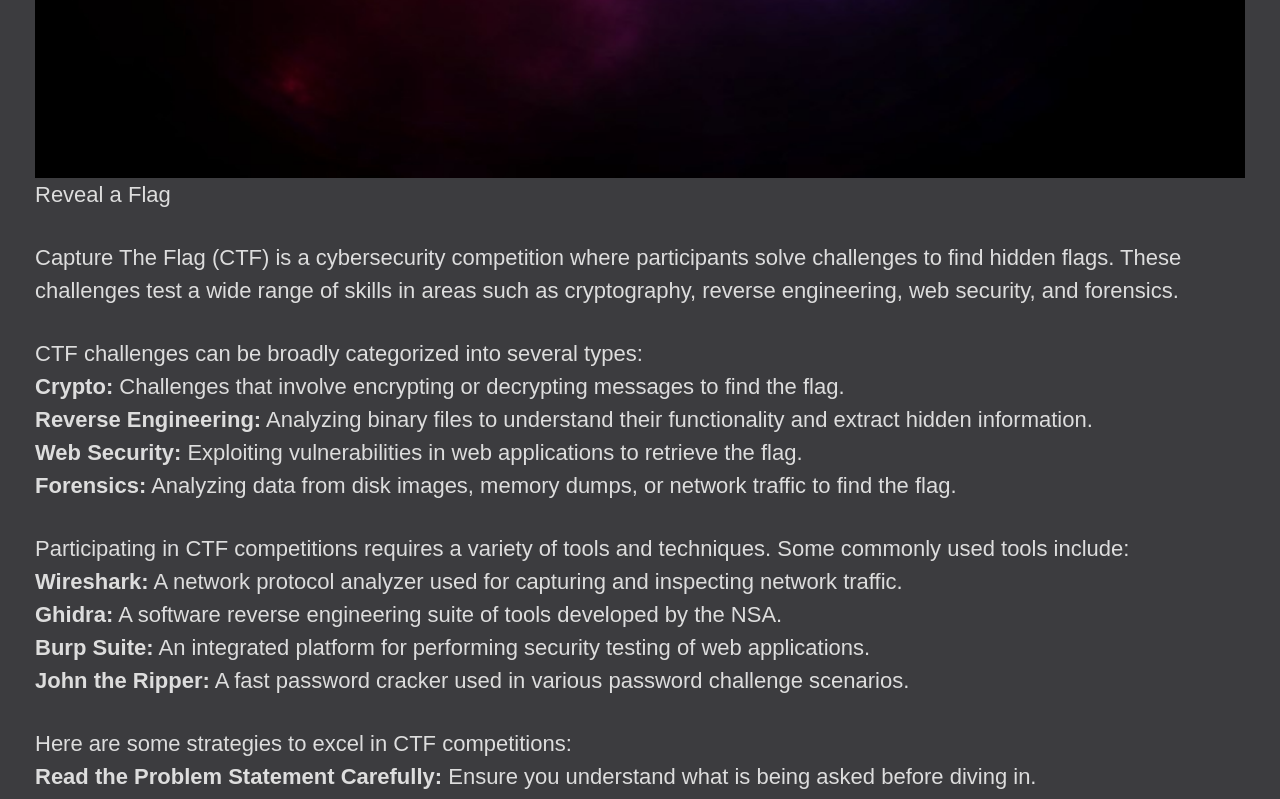
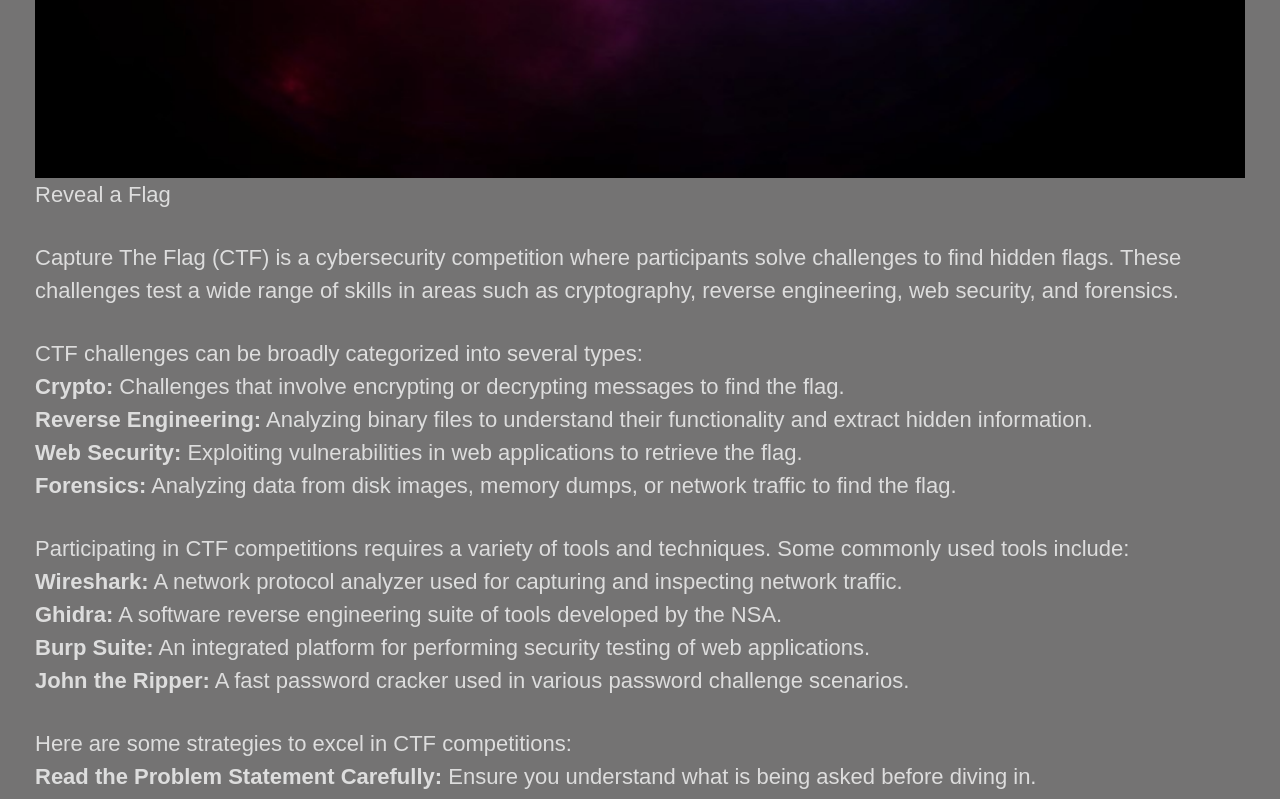
Before and after one commit to Adweeb252/HackethiX-CTF, a React (Vite) app: page / in a window 1280 px wide. Shown: the top 799 px of the page. Built offline with nearby package versions, Linux system fonts and the light colour scheme.

Commit message:
resolved issue

```diff
--- a/src/pages/Home.jsx
+++ b/src/pages/Home.jsx
@@ -12,7 +12,7 @@ function App() {
   useEffect(() => {
     document.cookie =
       "debug_info=Q1RGe2Nvb2tpZV9tb25zdGVyfQ==; path=/; Secure;";
-  }, []);
+  },);
 
   const notifySuccess = () =>
     toast.success("🎉 Flag Unlocked!! CTF{cl1ck3r_g4m3_pr0}");
@@ -46,7 +46,7 @@ function App() {
     }
   }
   return (
-    <div className="App">
+    <div className="h-screen w-screen">
       <ToastContainer
         position="top-center"
         autoClose={5000}
```
